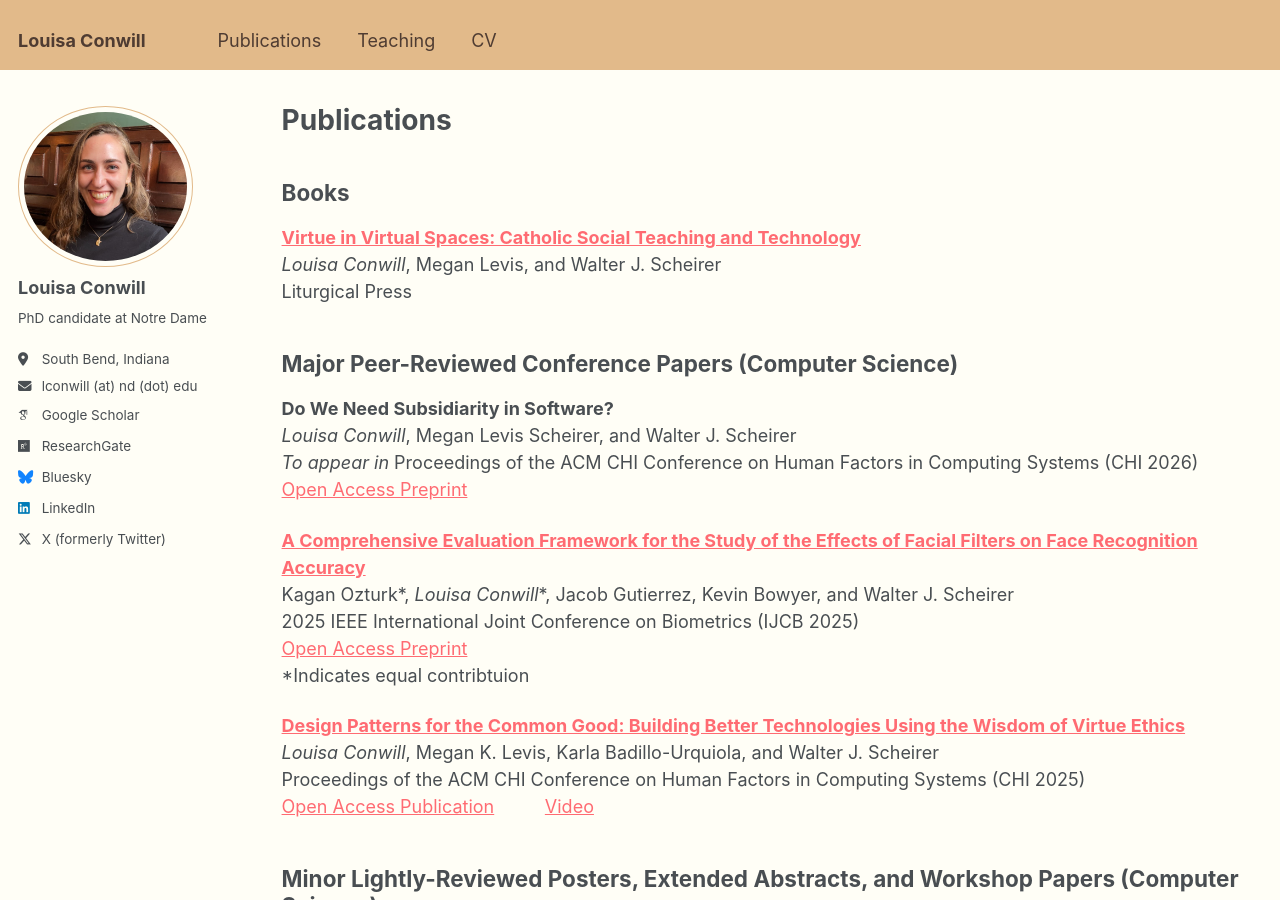
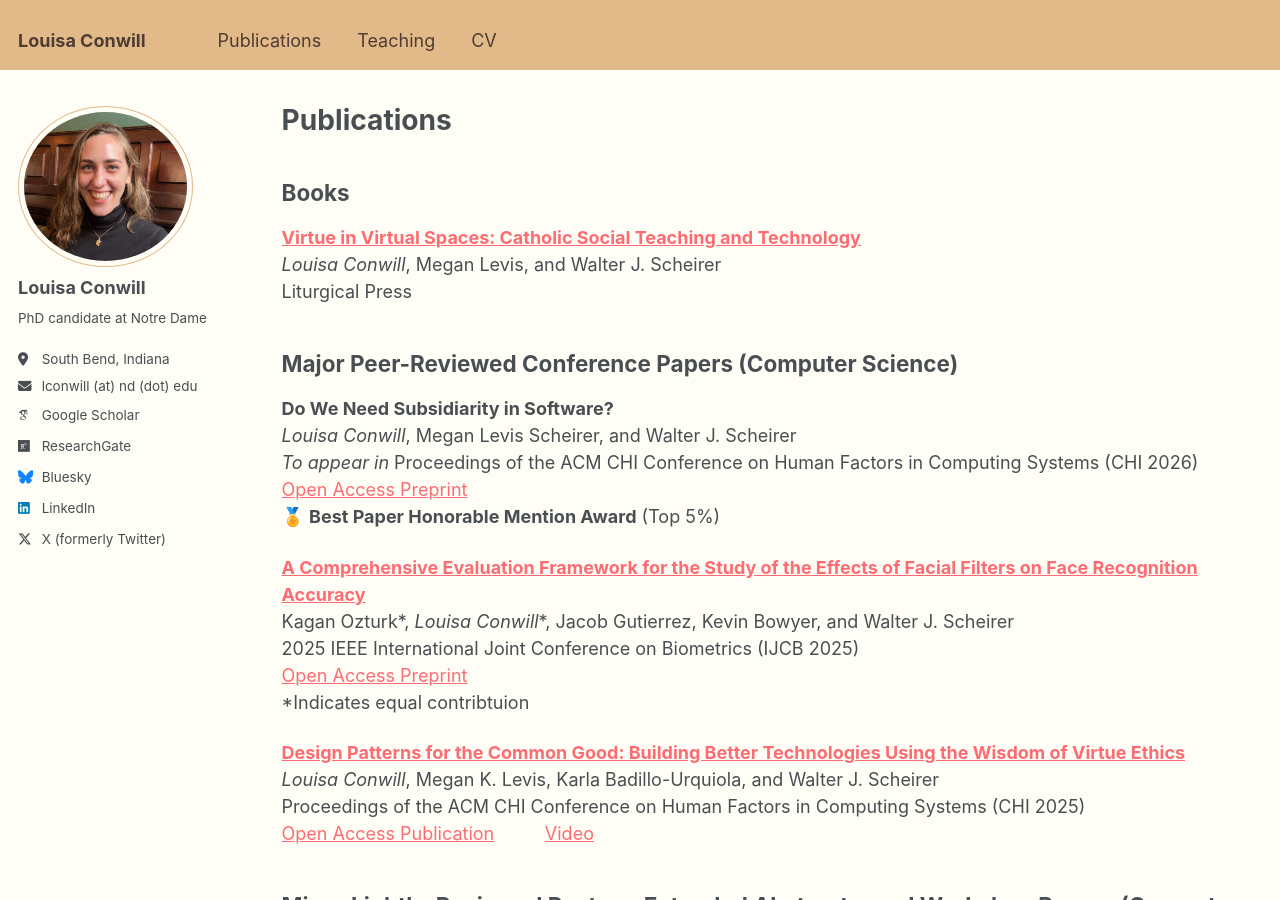
Before and after one commit to louisaconwill/louisaconwill.github.io, a Jekyll site: the page built from _pages/publications.md, in a window 1280 px wide and 900 px high. Built offline with Jekyll 4.4.1, drawn with Linux system fonts in a browser that asks for light colours; some web fonts are replaced.

Commit message:
Add best paper honorable mention for subsidiarity paper

```diff
--- a/_pages/publications.md
+++ b/_pages/publications.md
@@ -19,6 +19,7 @@ Liturgical Press<br/>
 *Louisa Conwill*, Megan Levis Scheirer, and Walter J. Scheirer<br/>
 *To appear in* Proceedings of the ACM CHI Conference on Human Factors in Computing Systems (CHI 2026)<br/>
 [Open Access Preprint](https://arxiv.org/pdf/2509.13466)<br/>
+🏅 **Best Paper Honorable Mention Award** (Top 5%)
 
 [**A Comprehensive Evaluation Framework for the Study of the Effects of Facial Filters on Face Recognition Accuracy**](https://ieeexplore.ieee.org/document/11411177)
 <br/>
```
